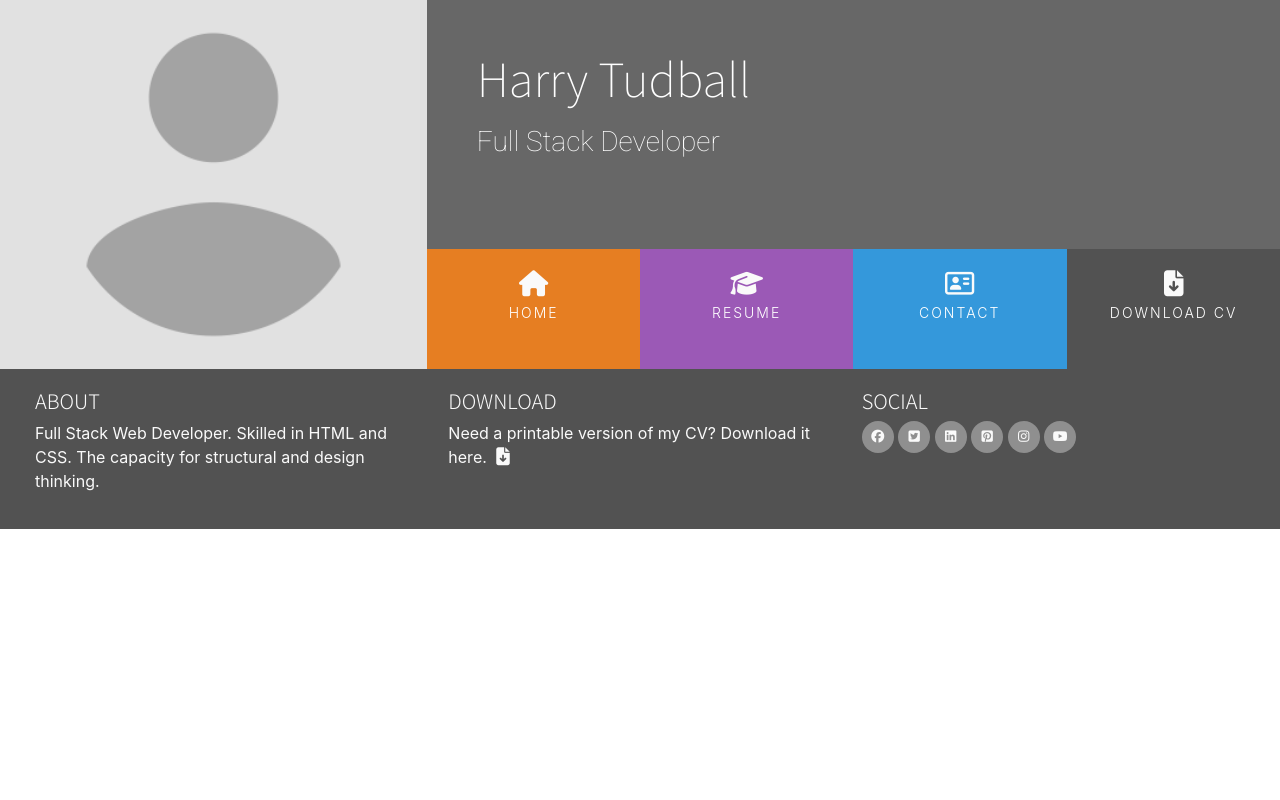
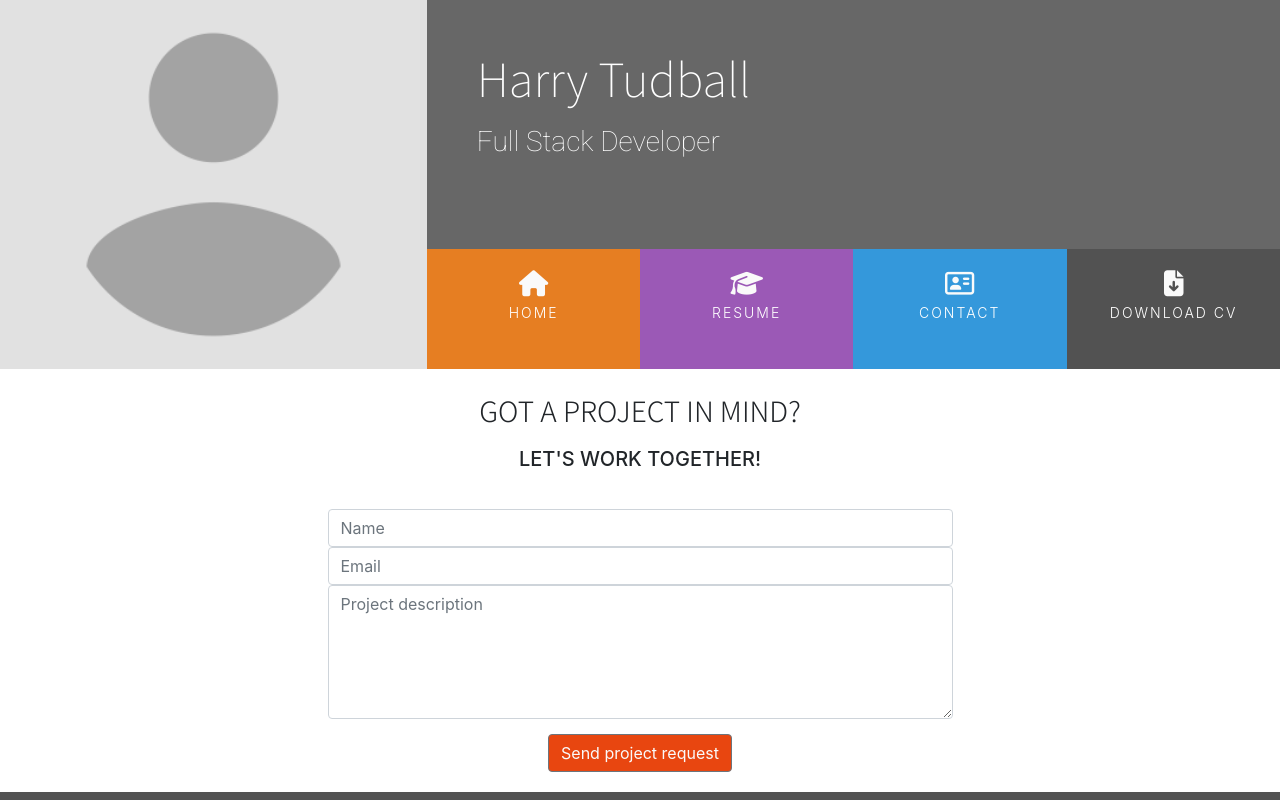
Before and after one commit to OniAkuma96/Resume-Project, a plain HTML site: page contact.html in a window 1280 px wide. Shown: the top 800 px of the page. Drawn offline with nearby package versions, Linux system fonts and the light colour scheme.

Commit message:
All content and links for navigation done

```diff
--- a/assets/css/style.css
+++ b/assets/css/style.css
@@ -16,6 +16,10 @@
 
 .bg-color-work-history{
     background-color: #9b59b6;
+}
+
+.bg-color-contact{
+    background-color: #fff;
 }
 
 .ui-menu-color-home{
@@ -328,3 +332,36 @@ footer{
 .history-items{
     margin-bottom: 30px;
 }
+
+/* Contact Form */
+
+.contact-heading{
+    font-family: 'Noto Sans JP', sans-serif;
+    font-weight: 300;
+    margin-top: 25px;
+    margin-bottom: 20px;
+}
+
+.center-form{
+    padding-top: 10px;
+    margin: 0 auto;
+    max-width: 70%;
+}
+
+button[type="submit"]{
+    margin-top: 15px;
+    margin-bottom: 20px;
+    color: #fafafa;
+    background-color: #e84610;
+}
+
+/* Media queries */
+
+@media(min-width: 992px){
+    .center-form{
+        padding-top: 30px;
+        min-height: 240px;
+        margin: 0 auto;
+        max-width: 50%;
+    }
+}
--- a/contact.html
+++ b/contact.html
@@ -26,16 +26,16 @@
                     <div class="col">
                         <ul id="nav" class="list-inline menucontainer">
                             <li class="col-6 col-sm-3 ui-menu-color-home list-inline-item menuitem">
-                                <a href="#" class="hvr-fade"><i class="fas fa-home" aria-hidden="true"></i><span>Home</span></a>
+                                <a href="index.html" class="hvr-fade"><i class="fas fa-home" aria-hidden="true"></i><span>Home</span></a>
                             </li>
                             <li class="col-6 col-sm-3 ui-menu-color-resume list-inline-item menuitem">
-                                <a href="#" class="hvr-fade"><i class="fas fa-graduation-cap" aria-hidden="true"></i><span>Resume</span></a>
+                                <a href="resume.html" class="hvr-fade"><i class="fas fa-graduation-cap" aria-hidden="true"></i><span>Resume</span></a>
                             </li>
                             <li class="col-6 col-sm-3 ui-menu-color-contact list-inline-item menuitem">
-                                <a href="#" class="hvr-fade"><i class="far fa-address-card" aria-hidden="true"></i><span>Contact</span></a>
+                                <a href="contact.html" class="hvr-fade"><i class="far fa-address-card" aria-hidden="true"></i><span>Contact</span></a>
                             </li>
                             <li class="col-6 col-sm-3 ui-menu-color-download list-inline-item menuitem">
-                                <a href="#" class="hvr-fade"><i class="fas fa-file-download" aria-hidden="true"></i><span>Download CV</span></a>
+                                <a href="assets/CV/sample-cv.pdf" target="_blank" class="hvr-fade"><i class="fas fa-file-download" aria-hidden="true"></i><span>Download CV</span></a>
                             </li>
                         </ul>
                     </div>
@@ -43,8 +43,26 @@
             </div>
         </div>
     </header>
-    <section>
+    <section class="container-fluid">
+        <div class="row bg-color-contact">
+            <div class="col">
+                <h3 class="contact-heading uppercase text-center">Got a project in mind?</h3>
+                <h5 class="uppercase text-center">Let's work together!</h5>
 
+                <div class="center-form">
+                    <form>
+                        <input type="text" name="name" id="fullname" class="form-control" placeholder="Name" required>
+                        <input type="email" name="email" id="emailaddress" class="form-control" placeholder="Email" required>
+                        <textarea rows="5" name="projectsummary" id="projectsummary" class="form-control" placeholder="Project description" required></textarea>
+                        <div class="form-row text-center">
+                            <div class="col">
+                                <button type="submit" class="btn btn-secondary">Send project request</button>
+                            </div>
+                        </div>
+                    </form>
+                </div>
+            </div>
+        </div>
     </section>
     <footer class="container-fluid">
         <div id="footer-details" class="row">
@@ -58,7 +76,7 @@
                 <h5 class="uppercase general-sub">Download</h5>
                 <p class="inline-block">
                     Need a printable version of my CV? Download it here.
-                    <a href="#" target="_blank" class="cv-pdf">
+                    <a href="assets/CV/sample-cv.pdf" target="_blank" class="cv-pdf">
                         <i class="fas fa-file-download" aria-hidden="true"></i>
                         <span class="sr-only">Download link.</span>
                     </a>
```
Also changed, not shown: index.html (+5 -5 lines), resume.html (+5 -5 lines), 1 other file.
